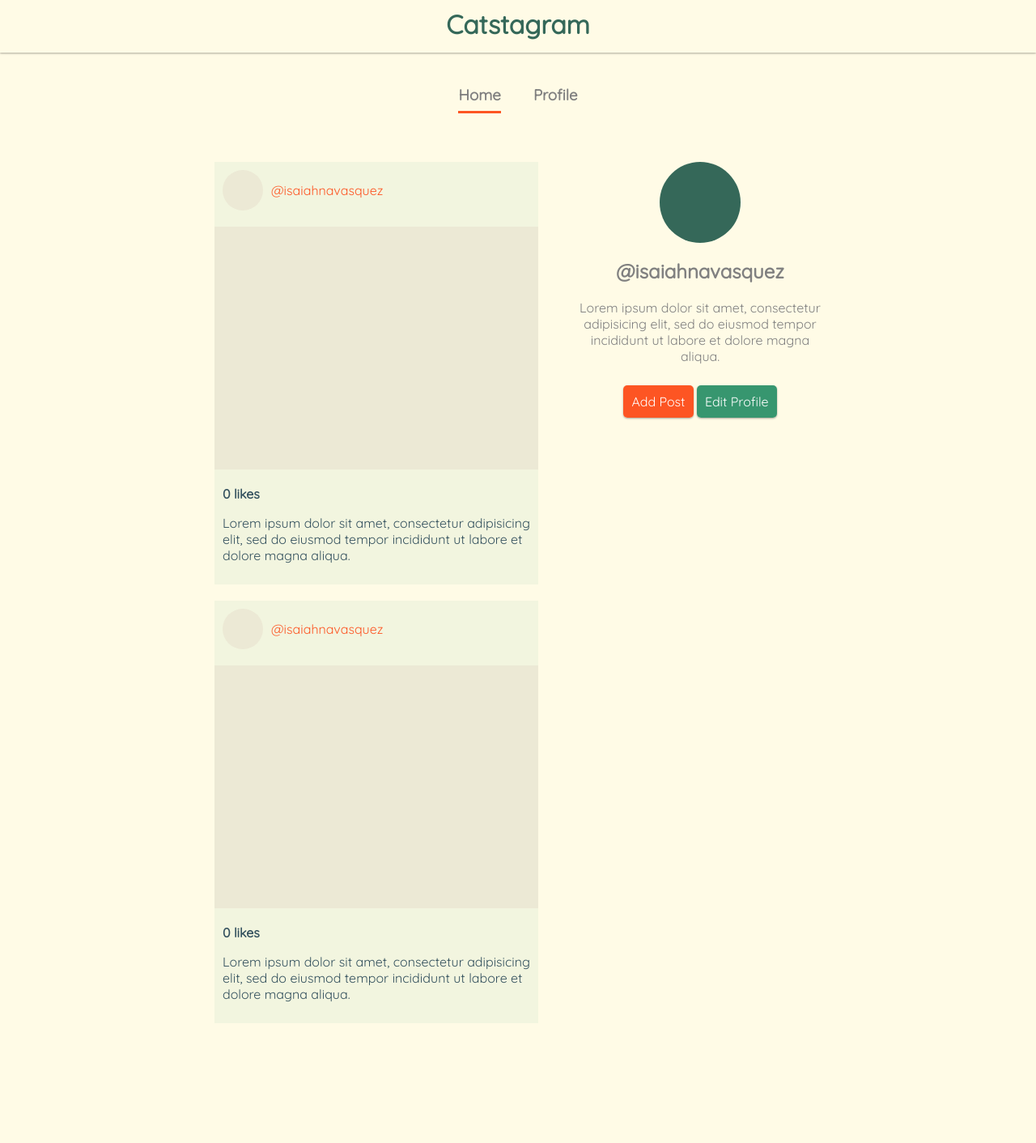
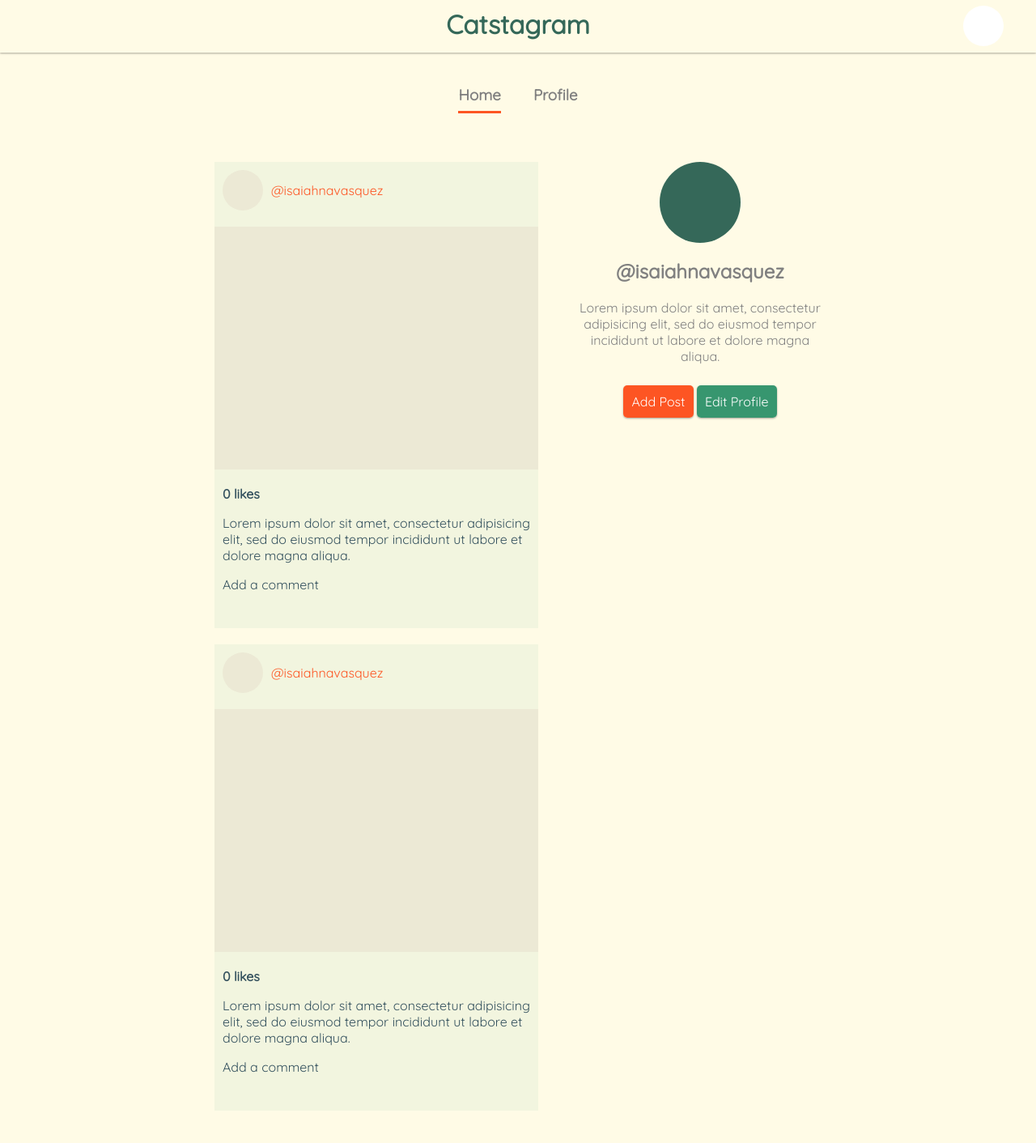
Before and after one commit to isaiahnavasquez/catstagram, a Django app: template catstagram/cats/templates/cats/pages/home.html in a window 1280 px wide. Shown: the whole page at 81% size. Before the commit the page ends 1264 px from the top, so only its background shows below. Run offline with Django 3.2, Linux system fonts and the light colour scheme; the template is opened without the code that fills it, so the values that code supplies are empty.

Commit message:
minor fixes

```diff
--- a/catstagram/cats/static/cats/base/home.css
+++ /dev/null
@@ -1,3 +0,0 @@
-body {
-  background-color: var(--secondary-50)
-}
--- a/catstagram/cats/static/cats/main.css
+++ b/catstagram/cats/static/cats/main.css
@@ -8,6 +8,7 @@
   --secondary-50: #fffbe6;
   --container-bg: #f2f5df;
   --header-bg: #ece9d5;
+  --shadow-1: 0 1px 3px rgba(0,0,0,0.12), 0 1px 2px rgba(0,0,0,0.24);
   --font-primary: 'Quicksand', sans-serif;
   --font-color-primary: #34515e;
 }
@@ -90,3 +91,31 @@ textarea {
   color: var(--primary-800);
   text-align: center;
 }
+
+.more-profile {
+  height: 50px;
+  width: 50px;
+  background-color: white;
+  border-radius: 50%;
+  position: absolute;
+  top: 7px;
+  right: 40px;
+}
+
+.more-profile .more-content {
+  display: none;
+  box-shadow: var(--shadow-1);
+  width: 150px;
+  height: 100px;
+  position: absolute;
+  z-index: 3;
+  right: 25px;
+  top: 23px;
+  padding: 10px;
+  background-color: white;
+  text-align: center;
+}
+
+.more-profile:hover .more-content {
+  display: block;
+}
--- a/catstagram/cats/static/cats/pages/home.css
+++ b/catstagram/cats/static/cats/pages/home.css
@@ -88,3 +88,15 @@
   color: var(--font-color-primary);
   padding: 10px;
 }
+
+#caption {
+  height: 20px;
+  width: 365px;
+  padding: 5px;
+  color: gray;
+  background-color: var(--container-bg);
+}
+
+#caption:focus {
+  border-bottom: 1px solid var(--secondary-800);
+}
--- a/catstagram/cats/templates/cats/base/master.html
+++ b/catstagram/cats/templates/cats/base/master.html
@@ -12,8 +12,15 @@
     {% block header %}
       <div class="header">
         <h1 class="title">Catstagram</h1>
+        <div class="more-profile">
+          <div class="more-content">
+            <p><b>@isaiahnavasquez</b></p>
+            <a href="#" class="btn-secondary" style="margin-top:10px">logout</a>
+          </div>
+        </div>
       </div>
       <div style="height:65px;width:100%"></div>
+
     {% endblock %}
 
     {% block body %}{% endblock %}
--- a/catstagram/cats/templates/cats/pages/home.html
+++ b/catstagram/cats/templates/cats/pages/home.html
@@ -31,6 +31,8 @@
         <div class="content">
           <h4 style="margin:0">0 likes</h4>
           <p class="caption">Lorem ipsum dolor sit amet, consectetur adipisicing elit, sed do eiusmod tempor incididunt ut labore et dolore magna aliqua.</p>
+          <label for="caption">Add a comment</label>
+          <textarea name="name" id="caption"></textarea>
         </div>
       </div>
       <div class="post">
@@ -42,6 +44,8 @@
         <div class="content">
           <h4 style="margin:0">0 likes</h4>
           <p class="caption">Lorem ipsum dolor sit amet, consectetur adipisicing elit, sed do eiusmod tempor incididunt ut labore et dolore magna aliqua.</p>
+          <label for="caption">Add a comment</label>
+          <textarea name="name" id="caption"></textarea>
         </div>
       </div>
     </div>
--- a/catstagram/cats/views.py
+++ b/catstagram/cats/views.py
@@ -2,4 +2,4 @@ from django.shortcuts import render
 from django.http import HttpResponse
 
 def index(request):
-    return render(request, 'cats/pages/create-post.html')
+    return render(request, 'cats/pages/home.html')
```
Also changed, not shown: catstagram/cats/templates/cats/pages/register.html (added, +13 -0 lines), catstagram/cats/static/cats/base/login.html (deleted), catstagram/cats/static/cats/pages/register.css (added).
